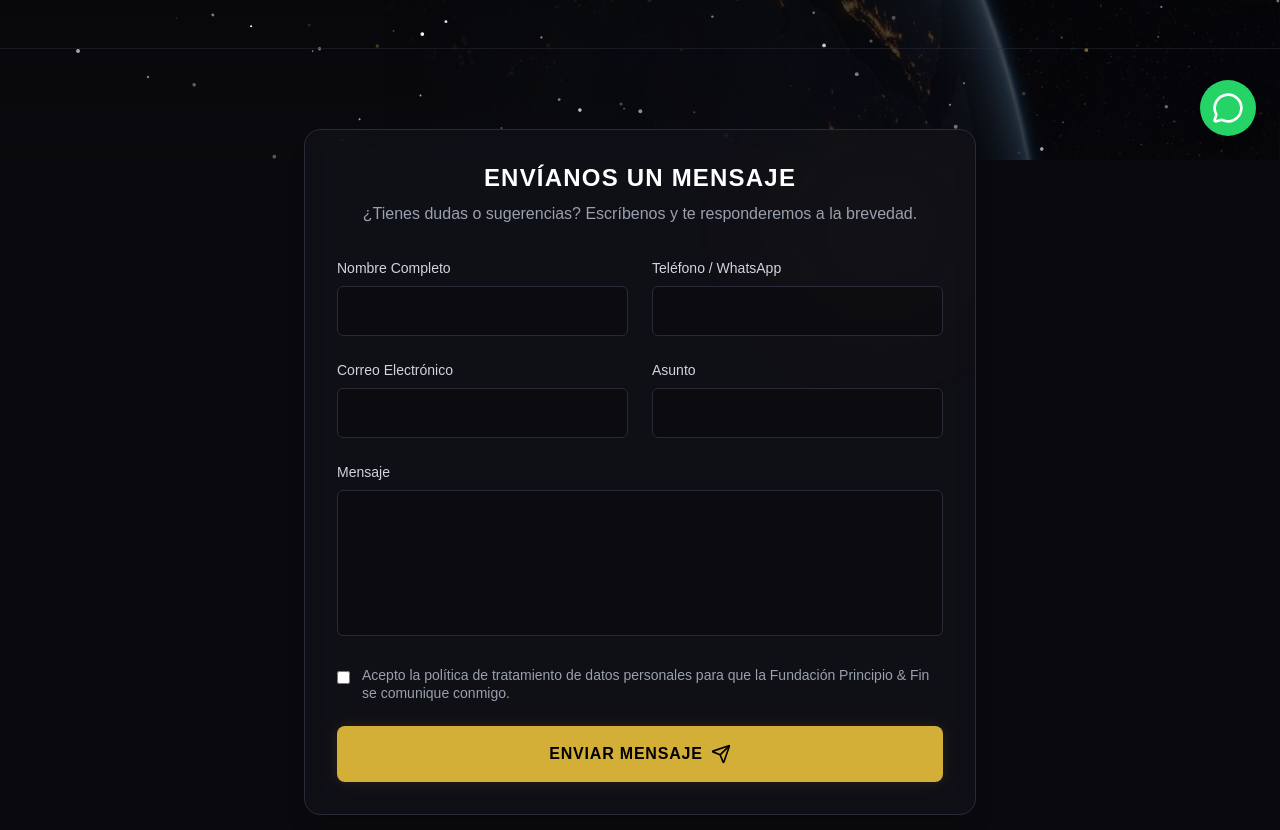
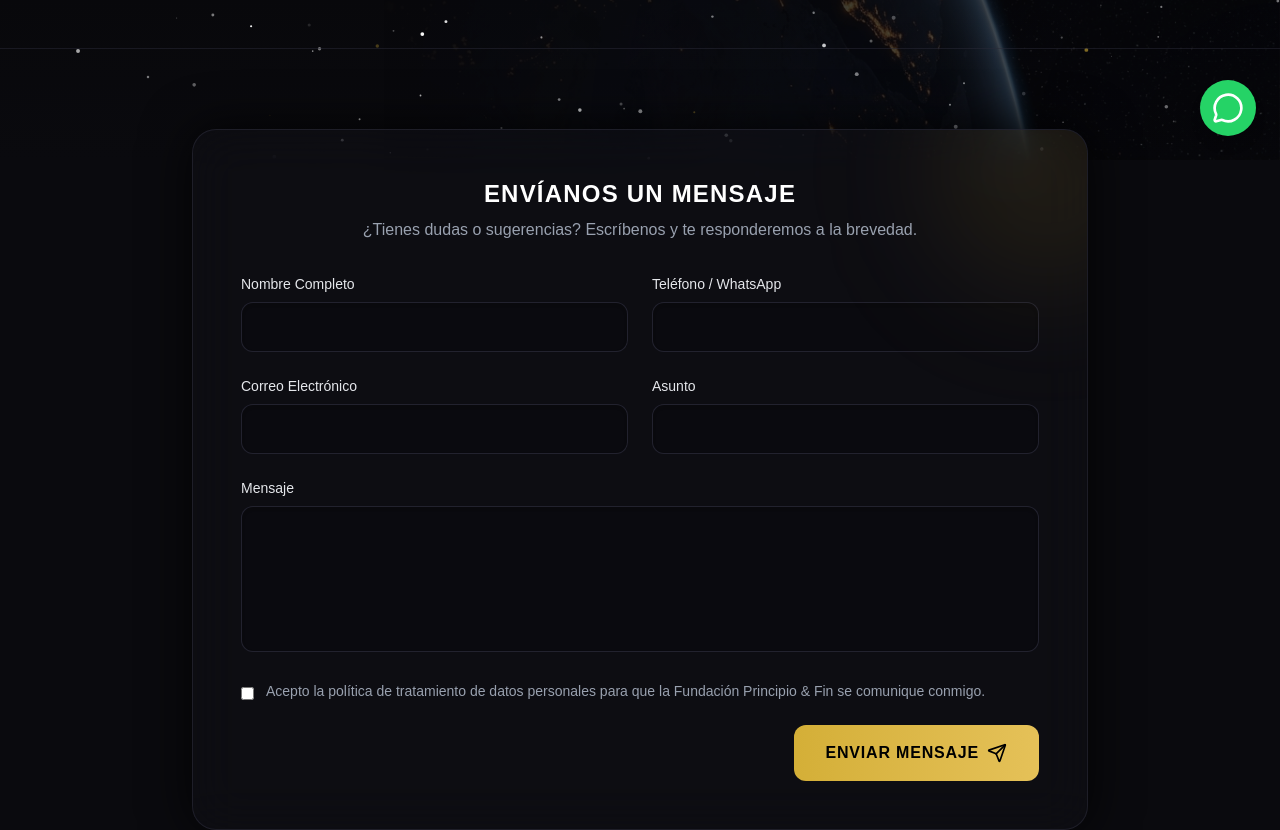
Before and after one commit to Nicolas8624/FundacionPrincipioFin-frontend, a Next.js app: page /contacto in a window 1280 px wide. Shown: the part 640-1470 px from the top of the page. Built offline with nearby package versions, Linux system fonts and the light colour scheme.

Commit message:
fix(contact): eliminar fondo opaco, ampliar contenedor del formulario y aplicar glassmorphism real

```diff
--- a/src/components/features/contact/ContactForm.tsx
+++ b/src/components/features/contact/ContactForm.tsx
@@ -15,8 +15,8 @@ export function ContactForm() {
   return (
     <section className="py-20 relative z-10 border-t border-space-border/50">
       <div className="container mx-auto px-4">
-        <div className="max-w-2xl mx-auto bg-space-card/70 border border-space-border backdrop-blur-md rounded-2xl p-8 shadow-xl relative overflow-hidden transition-all duration-300 hover:border-gold-primary/60 hover:shadow-gold-glow">
-          <div className="absolute top-0 right-0 w-48 h-48 bg-gold-glow/20 blur-3xl rounded-full pointer-events-none -z-10"></div>
+        <div className="max-w-4xl mx-auto bg-space-card/40 border border-space-border/60 backdrop-blur-xl rounded-3xl p-8 md:p-12 shadow-[0_0_50px_rgba(0,0,0,0.8)] relative overflow-hidden">
+          <div className="absolute -top-20 -right-20 w-60 h-60 bg-gold-primary/10 rounded-full blur-3xl pointer-events-none"></div>
           <div className="text-center mb-8 relative z-10">
             <h2 className="text-2xl font-bold text-white uppercase tracking-wider mb-2">
               Envíanos un mensaje
@@ -29,63 +29,63 @@ export function ContactForm() {
           <form onSubmit={handleSubmit} className="space-y-6">
             <div className="grid grid-cols-1 md:grid-cols-2 gap-6">
               <div className="space-y-2">
-                <label htmlFor="name" className="block text-sm font-medium text-gray-300">
+                <label htmlFor="name" className="text-gray-200 font-medium text-sm mb-2 block">
                   Nombre Completo
                 </label>
                 <input
                   type="text"
                   id="name"
                   required
-                  className="w-full bg-space-black/60 border border-space-border rounded-md px-4 py-3 text-white focus:outline-none focus:border-gold-primary transition-colors"
+                  className="w-full bg-space-black/60 border border-space-border/80 text-white placeholder-gray-500 rounded-xl px-4 py-3 focus:border-gold-primary focus:ring-1 focus:ring-gold-primary/50 transition-all shadow-inner"
                 />
               </div>
               <div className="space-y-2">
-                <label htmlFor="phone" className="block text-sm font-medium text-gray-300">
+                <label htmlFor="phone" className="text-gray-200 font-medium text-sm mb-2 block">
                   Teléfono / WhatsApp
                 </label>
                 <input
                   type="tel"
                   id="phone"
                   required
-                  className="w-full bg-space-black/60 border border-space-border rounded-md px-4 py-3 text-white focus:outline-none focus:border-gold-primary transition-colors"
+                  className="w-full bg-space-black/60 border border-space-border/80 text-white placeholder-gray-500 rounded-xl px-4 py-3 focus:border-gold-primary focus:ring-1 focus:ring-gold-primary/50 transition-all shadow-inner"
                 />
               </div>
             </div>
 
             <div className="grid grid-cols-1 md:grid-cols-2 gap-6">
               <div className="space-y-2">
-                <label htmlFor="email" className="block text-sm font-medium text-gray-300">
+                <label htmlFor="email" className="text-gray-200 font-medium text-sm mb-2 block">
                   Correo Electrónico
                 </label>
                 <input
                   type="email"
                   id="email"
                   required
-                  className="w-full bg-space-black/60 border border-space-border rounded-md px-4 py-3 text-white focus:outline-none focus:border-gold-primary transition-colors"
+                  className="w-full bg-space-black/60 border border-space-border/80 text-white placeholder-gray-500 rounded-xl px-4 py-3 focus:border-gold-primary focus:ring-1 focus:ring-gold-primary/50 transition-all shadow-inner"
                 />
               </div>
               <div className="space-y-2">
-                <label htmlFor="subject" className="block text-sm font-medium text-gray-300">
+                <label htmlFor="subject" className="text-gray-200 font-medium text-sm mb-2 block">
                   Asunto
                 </label>
                 <input
                   type="text"
                   id="subject"
                   required
-                  className="w-full bg-space-black/60 border border-space-border rounded-md px-4 py-3 text-white focus:outline-none focus:border-gold-primary transition-colors"
+                  className="w-full bg-space-black/60 border border-space-border/80 text-white placeholder-gray-500 rounded-xl px-4 py-3 focus:border-gold-primary focus:ring-1 focus:ring-gold-primary/50 transition-all shadow-inner"
                 />
               </div>
             </div>
 
             <div className="space-y-2">
-              <label htmlFor="message" className="block text-sm font-medium text-gray-300">
+              <label htmlFor="message" className="text-gray-200 font-medium text-sm mb-2 block">
                 Mensaje
               </label>
               <textarea
                 id="message"
                 rows={5}
                 required
-                className="w-full bg-space-black/60 border border-space-border rounded-md px-4 py-3 text-white focus:outline-none focus:border-gold-primary transition-colors resize-none"
+                className="w-full bg-space-black/60 border border-space-border/80 text-white placeholder-gray-500 rounded-xl px-4 py-3 focus:border-gold-primary focus:ring-1 focus:ring-gold-primary/50 transition-all shadow-inner resize-none"
               ></textarea>
             </div>
 
@@ -101,10 +101,11 @@ export function ContactForm() {
               </label>
             </div>
 
+            <div className="flex justify-end">
               <button
                 type="submit"
                 disabled={isSubmitting}
-              className="w-full flex items-center justify-center gap-2 bg-gold-primary text-space-dark font-bold px-6 py-4 rounded-lg shadow-gold-glow hover:bg-gold-light transition-colors disabled:opacity-50 disabled:cursor-not-allowed uppercase tracking-wider"
+                className="w-full md:w-auto px-8 py-4 bg-gradient-to-r from-gold-primary to-gold-light text-space-dark font-bold rounded-xl hover:shadow-gold-glow transition-all duration-300 hover:scale-[1.02] active:scale-[0.98] flex items-center justify-center gap-2 cursor-pointer disabled:opacity-50 disabled:cursor-not-allowed uppercase tracking-wider"
               >
                 {isSubmitting ? (
                   "Enviando..."
@@ -114,6 +115,7 @@ export function ContactForm() {
                   </>
                 )}
               </button>
+            </div>
           </form>
         </div>
       </div>
```
Lines whose indentation alone changed are shown as unchanged.
